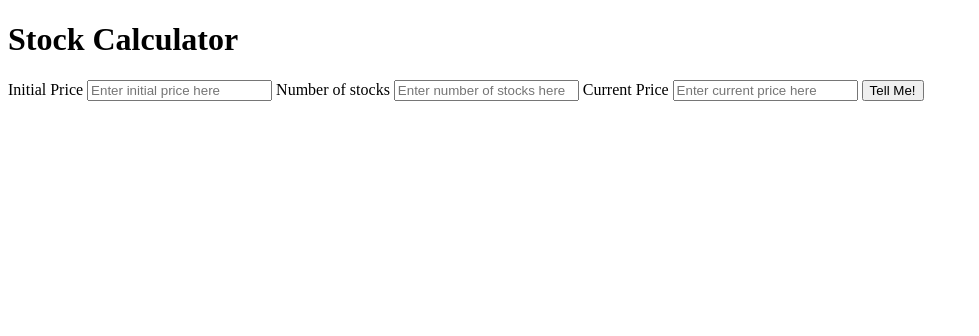
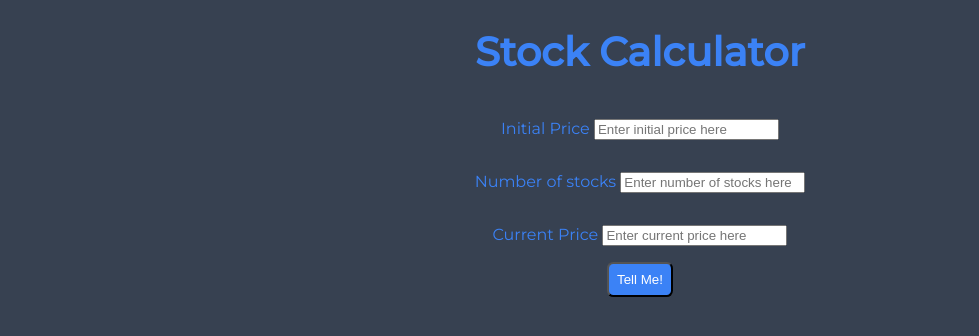
Before and after one commit to Gautam2305/mark-14-g-stock-purchase-profit-loss, a plain HTML site: page index.html in a window 1280 px wide. Shown: the whole page, without its empty margins (0-979 px from the left). Drawn offline with Linux system fonts and the light colour scheme.

Commit message:
updated: style.css

```diff
--- a/index.html
+++ b/index.html
@@ -6,6 +6,7 @@
     <meta http-equiv="X-UA-Compatible" content="IE=edge">
     <meta name="viewport" content="width=device-width, initial-scale=1.0">
     <title>Stocks calculator</title>
+    <link rel="stylesheet" href="style.css"/>
 </head>
 
 <body>
--- a/style.css
+++ b/style.css
@@ -0,0 +1,37 @@
+@import url('https://fonts.googleapis.com/css2?family=Montserrat:wght@400;500&display=swap');
+:root{
+    --primary-color:#3B82F6;
+    --background-color:#374151;
+
+
+}
+body {
+    background-color: var(--background-color);
+    margin:auto;
+}
+
+h1 {
+    font-size: 40px;
+    font-family: 'Montserrat',sans-serif;
+    color:var(--primary-color);
+    text-align:center;
+}
+label {
+    display: block;
+    color:var(--primary-color);
+    font-family: 'Montserrat', sans-serif;
+    font-weight: 800px;
+    text-align: center;
+    margin:auto;
+    padding: 1rem;
+
+}
+#submit-btn {
+    display:block;
+    text-align: center;
+    margin:auto;
+    background-color: var(--primary-color);
+    color:white;
+    padding: 0.5rem;
+    border-radius: 0.4rem;
+}
```
